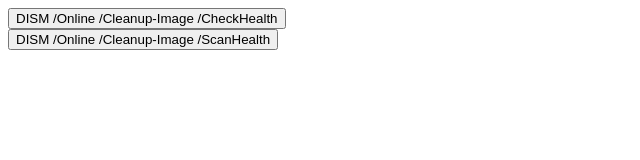
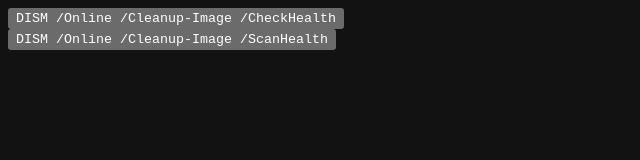
Before and after one commit to gspnjt/notes, a plain HTML site: page index.html in a window 1280 px wide. Shown: the whole page, without its empty margins (0-640 px from the left). Drawn offline with Linux system fonts and the light colour scheme; files that its build step writes are made by us from their sources.

Commit message:
add style

```diff
--- /dev/null
+++ b/css/style.css
@@ -0,0 +1,8 @@
+:root {
+    color-scheme: dark;
+    font-family: monospace;
+}
+
+input {
+    font-family: monospace;
+}
--- a/index.html
+++ b/index.html
@@ -5,6 +5,7 @@
     <meta charset="UTF-8">
     <meta name="viewport" content="width=device-width, initial-scale=1.0">
     <title>Document</title>
+    <link rel="stylesheet" href="src/style.css">
 </head>
 
 <body>
```
